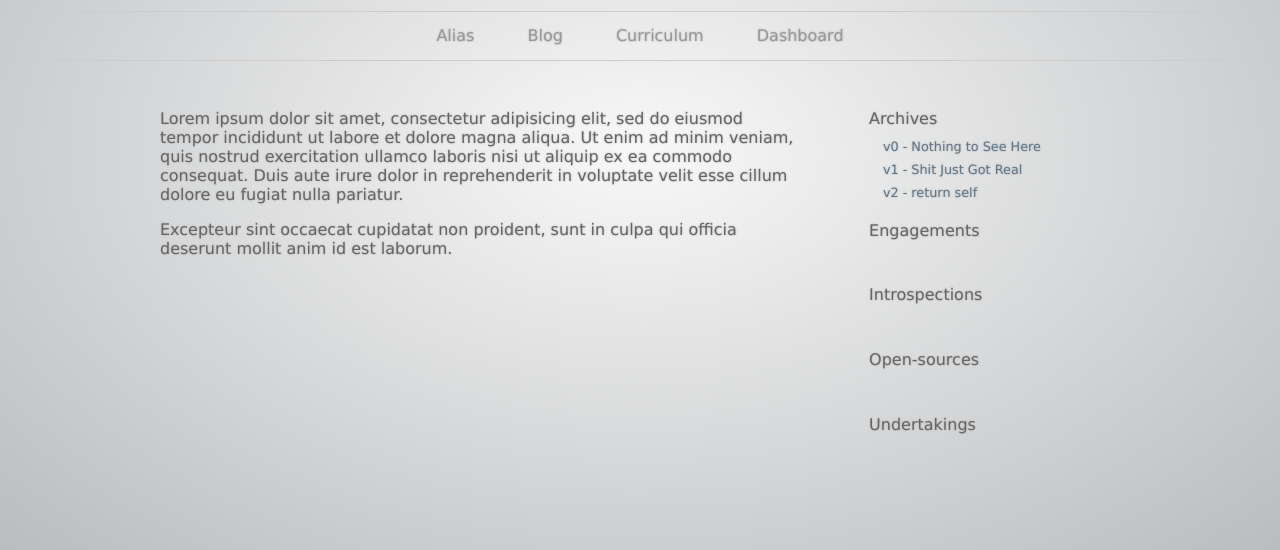
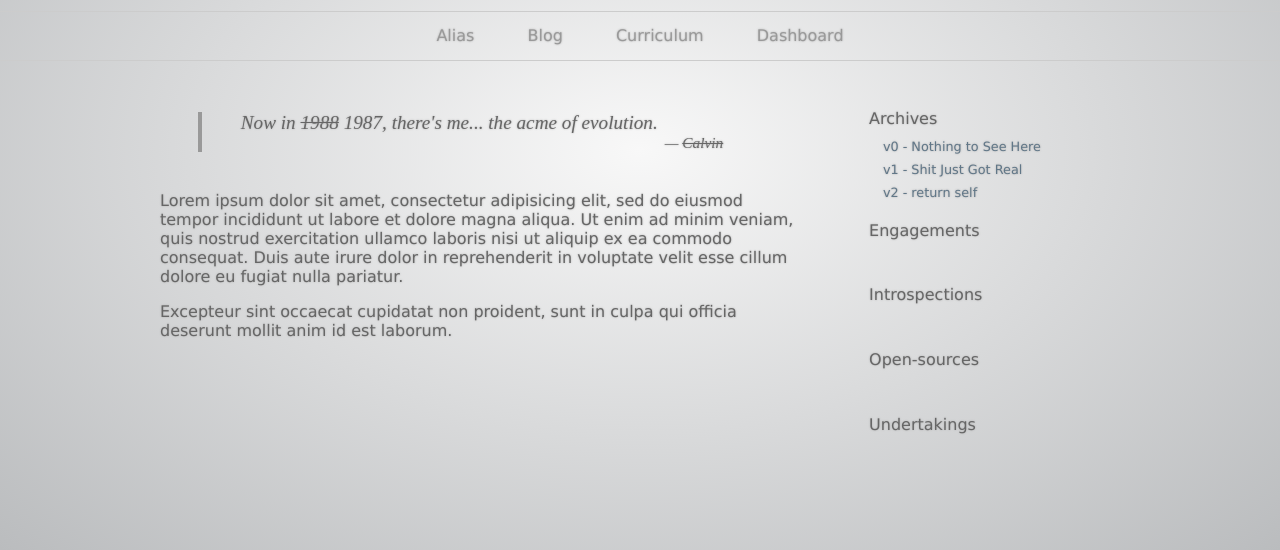
Before and after one commit to Deblopper/2, a plain HTML site: page index.html in a window 1280 px wide. Shown: the part 250-800 px from the top of the page. Drawn offline with Linux system fonts and the light colour scheme; a web font is replaced by a local one.

Commit message:
Oneliner Bio

```diff
--- a/index.html
+++ b/index.html
@@ -40,6 +40,10 @@
 	</nav>
 	<section id="content">
 		<article>
+			<blockquote>
+				Now in <s>1988</s> 1987, there's me... the acme of evolution.
+				<div class="orator">&mdash; <s>Calvin</s></div>
+			</blockquote>
 			<p>Lorem ipsum dolor sit amet, consectetur adipisicing elit, sed do eiusmod tempor incididunt ut labore et dolore magna aliqua. Ut enim ad minim veniam, quis nostrud exercitation ullamco laboris nisi ut aliquip ex ea commodo consequat. Duis aute irure dolor in reprehenderit in voluptate velit esse cillum dolore eu fugiat nulla pariatur.</p>
 			<p>Excepteur sint occaecat cupidatat non proident, sunt in culpa qui officia deserunt mollit anim id est laborum.</p>
 		</article>
--- a/style.css
+++ b/style.css
@@ -74,6 +74,15 @@ nav a:hover, nav a:active {
 	color: #666;
 	text-shadow: 0 0 1px #fff, 0 0 20px #333;
 }
+section#content article blockquote {
+	font-size: 1.2em;
+	font-family: serif;
+	font-style: italic;
+}
+section#content article blockquote .orator {
+	font-size: 0.8em;
+	text-align: right;
+}
 section#content aside .portal {
 	color: #666;
 }
@@ -105,6 +114,11 @@ section {
 section#content article {
 	width: 40em;
 	margin-right: 2em;
+}
+section#content article blockquote {
+	margin: 1em 2em 2em;
+	padding: 0 2em;
+	border-left: 4px solid #999;
 }
 section#content aside {
 	width: 15em;
```
